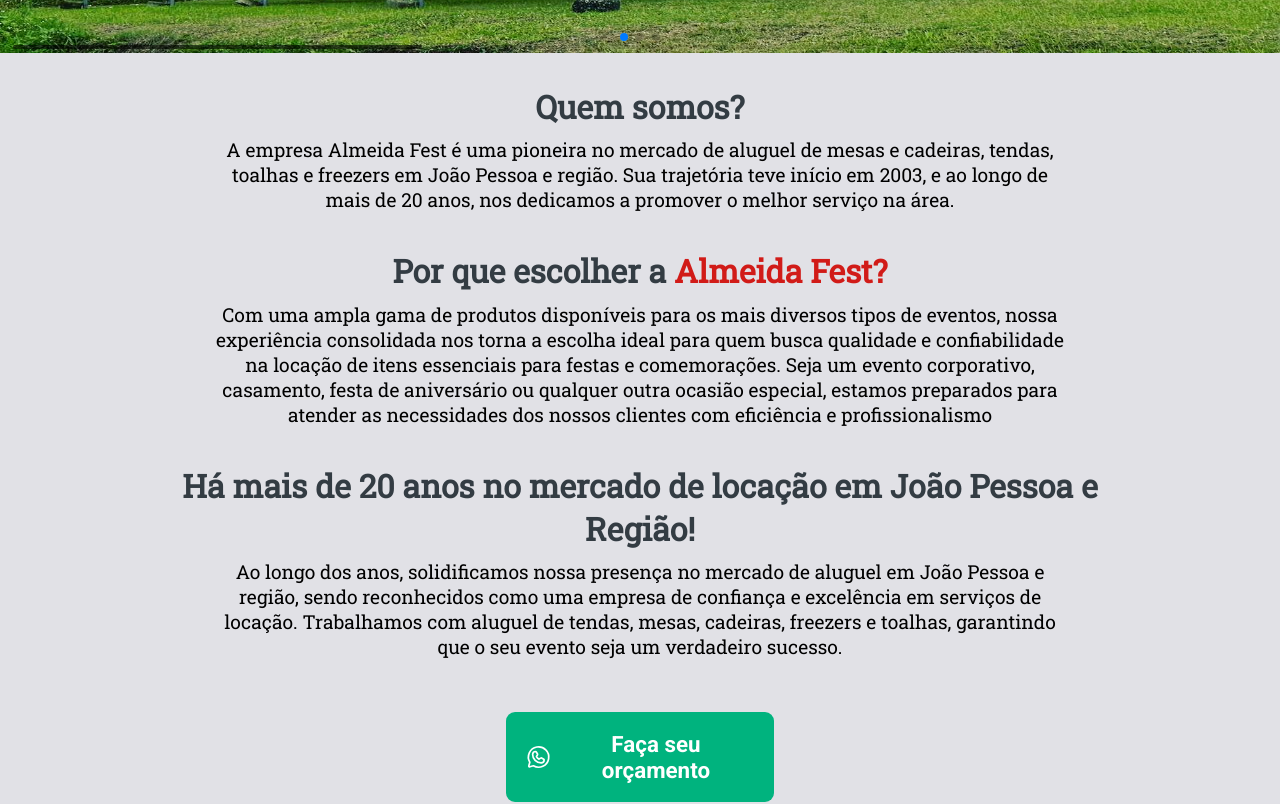
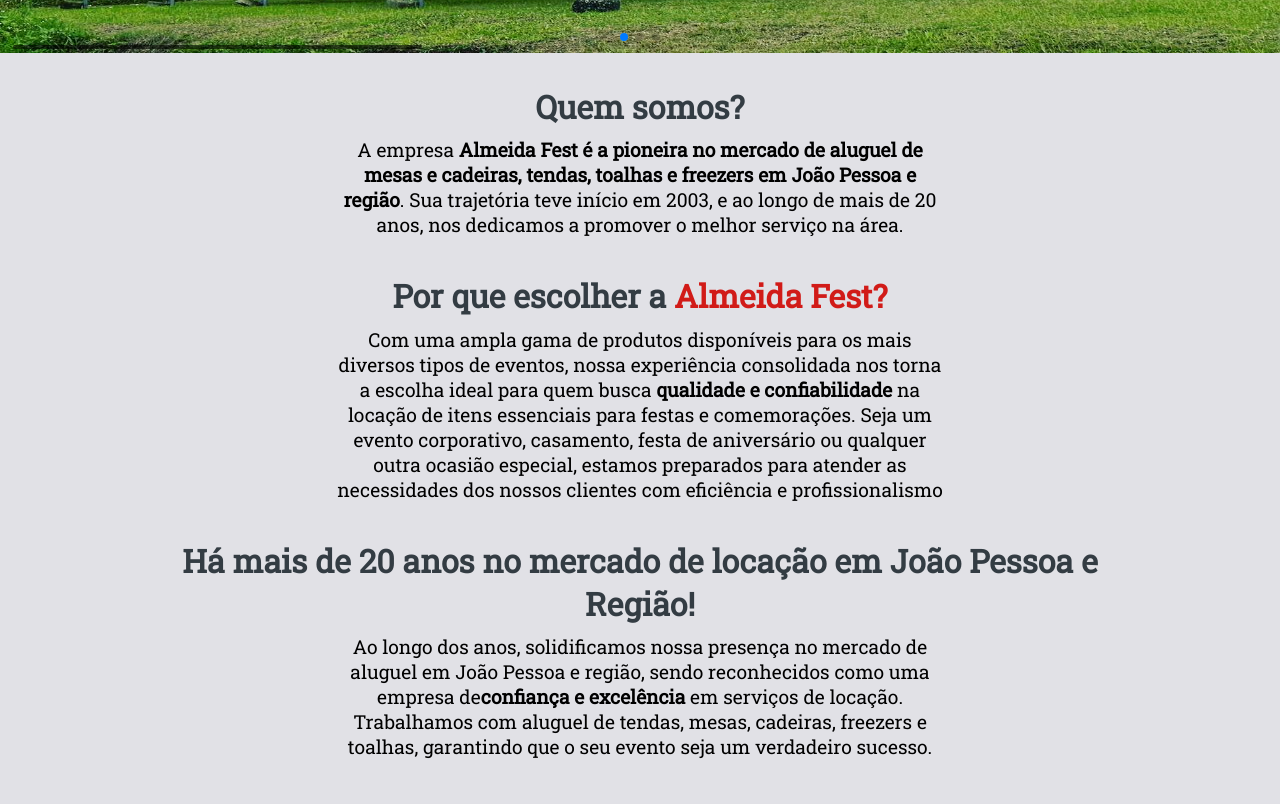
Before and after one commit to felipenobrg/almeidafest, a React (Vite) app: page / in a window 1280 px wide. Shown: the part 840-1644 px from the top of the page. Built offline with nearby package versions, Linux system fonts and the light colour scheme.

Commit message:
updating

```diff
--- a/src/components/WhatsAppButton/index.tsx
+++ b/src/components/WhatsAppButton/index.tsx
@@ -5,7 +5,7 @@
 export function WhatsAppButton() {
   function handleWhatsAppClick() {
     const url = `https://api.whatsapp.com/send?${queryString.stringify({
-      phone: "5583987663399",
+      phone: "5583988888886",
       text: "Olá. Gostaria de fazer um orçamento",
     })}`;
     window.open(url, "_blank");
--- a/src/context/WhatsAppApiContext.tsx
+++ b/src/context/WhatsAppApiContext.tsx
@@ -17,7 +17,7 @@
     const [text, setText] = useState("Olá. Gostaria de fazer um orçamento");
   function handleWhatsAppClick() {
     const url = `https://api.whatsapp.com/send?${queryString.stringify({
-      phone: "5583987663399",
+      phone: "5583988888886",
       text: text,
     })}`;
     window.open(url, "_blank");
--- a/src/pages/Home/index.tsx
+++ b/src/pages/Home/index.tsx
@@ -17,8 +17,8 @@
       <InfoCompany>
         <h1>Quem somos?</h1>
         <p>
-          A empresa Almeida Fest é uma pioneira no mercado de aluguel de mesas e
-          cadeiras, tendas, toalhas e freezers em João Pessoa e região. Sua
+          A empresa <strong>Almeida Fest é a pioneira no mercado de aluguel de mesas e
+          cadeiras, tendas, toalhas e freezers em João Pessoa e região</strong>. Sua
           trajetória teve início em 2003, e ao longo de mais de 20 anos, nos
           dedicamos a promover o melhor serviço na área.
         </p>
@@ -26,7 +26,7 @@
         <p>
           Com uma ampla gama de produtos disponíveis para os mais diversos tipos
           de eventos, nossa experiência consolidada nos torna a escolha ideal
-          para quem busca qualidade e confiabilidade na locação de itens
+          para quem busca <strong>qualidade e confiabilidade</strong>  na locação de itens
           essenciais para festas e comemorações. Seja um evento corporativo,
           casamento, festa de aniversário ou qualquer outra ocasião especial,
           estamos preparados para atender as necessidades dos nossos clientes
@@ -38,7 +38,7 @@
         <p>
           Ao longo dos anos, solidificamos nossa presença no mercado de aluguel
           em João Pessoa e região, sendo reconhecidos como uma empresa de
-          confiança e excelência em serviços de locação. Trabalhamos com aluguel
+          <strong>confiança e excelência</strong> em serviços de locação. Trabalhamos com aluguel
           de tendas, mesas, cadeiras, freezers e toalhas, garantindo que o seu
           evento seja um verdadeiro sucesso.
         </p>
--- a/src/pages/Home/styles.ts
+++ b/src/pages/Home/styles.ts
@@ -32,10 +32,11 @@
 
   p {
     font-size: 1.2rem;
-    width: 70%;
+    width: 50%;
     margin-bottom: 2rem;
     @media (max-width: 768px) {
       font-size: 1rem;
+      width: 100%;
     }
   }
 
```
